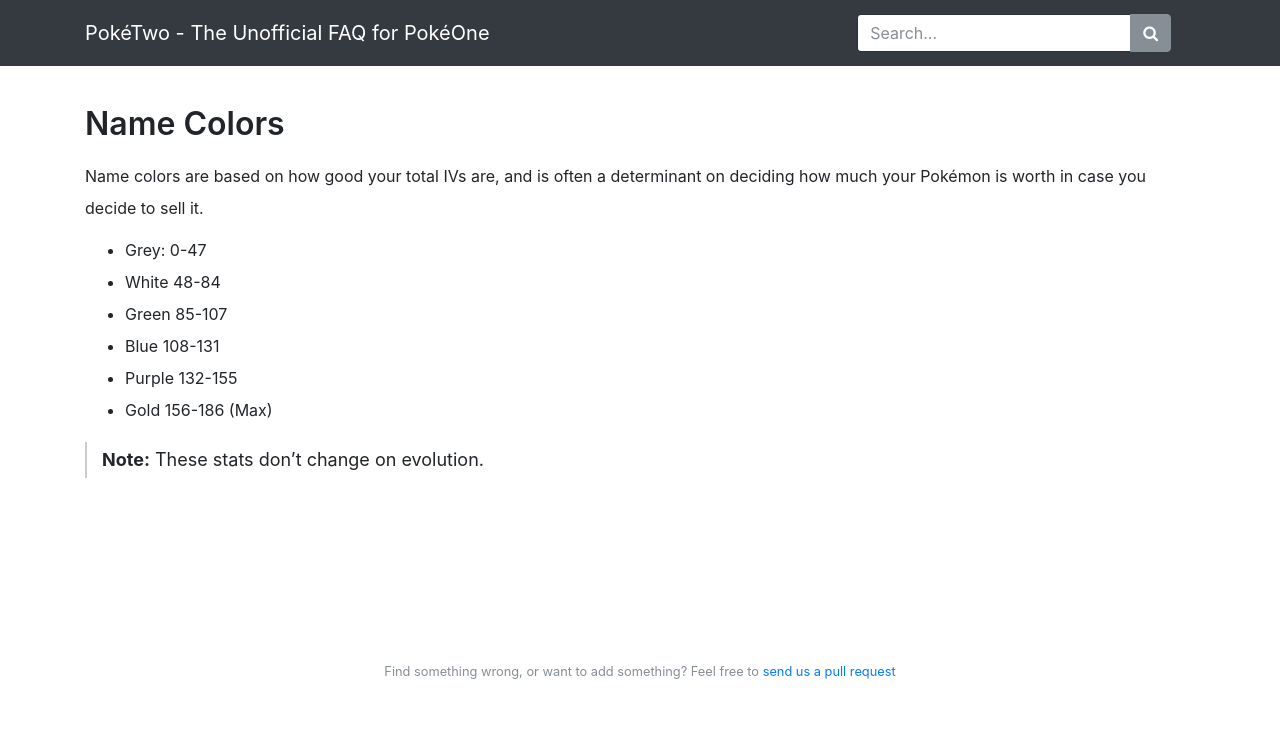
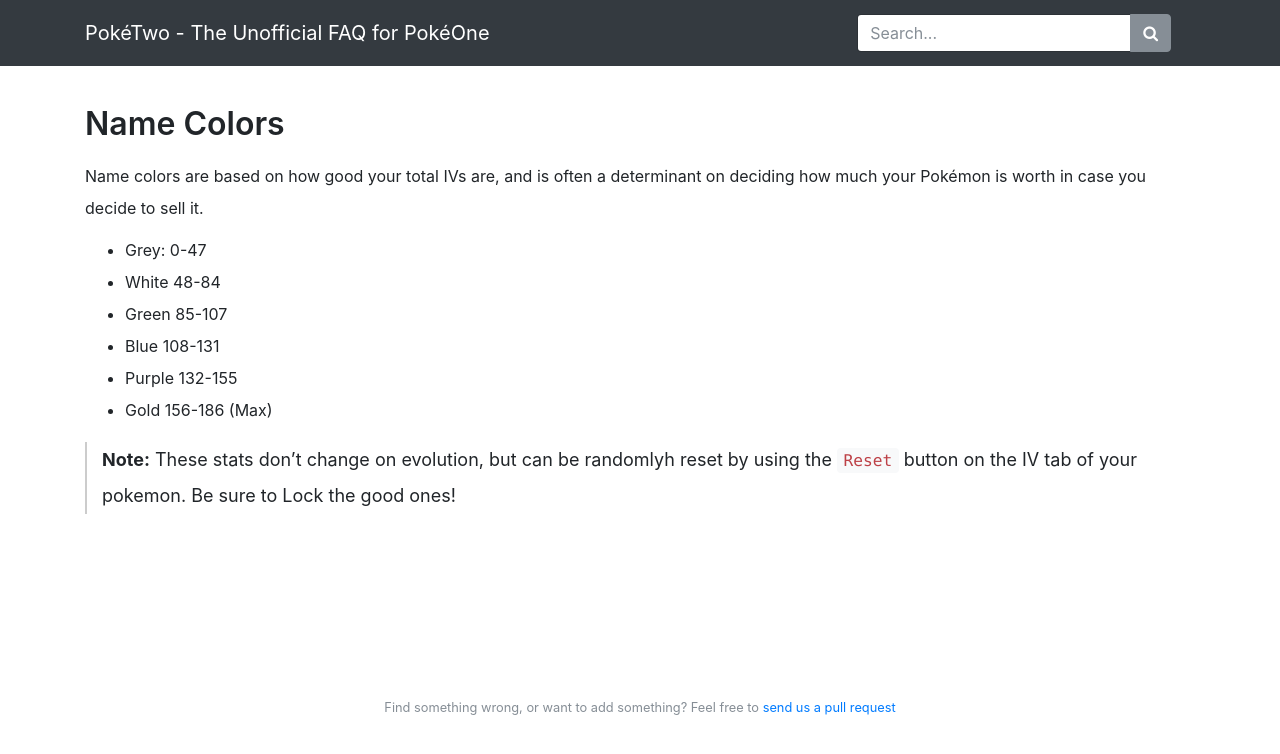
Before and after one commit to X3I/poketwo.com, a Jekyll site: the page built from _pages/ivs/colors.md, in a window 1280 px wide. Shown: the top 754 px of the page. Built offline with Jekyll 4.4.1, drawn with Linux system fonts in a browser that asks for light colours; nearby versions of some CDN libraries; our own code applies the rules of GitHub Pages for plain Markdown files.

Commit message:
talk about stat rolling

```diff
--- a/_pages/ivs/colors.md
+++ b/_pages/ivs/colors.md
@@ -18,4 +18,6 @@ Name colors are based on how good your total IVs are, and is often a determinant
 * Purple 132-155
 * Gold 156-186 (Max)
 
-> __Note:__ These stats don't change on evolution.
+> __Note:__ These stats don't change on evolution, but can be randomlyh reset
+> by using the `Reset` button on the IV tab of your pokemon. Be sure to Lock
+> the good ones!
```
